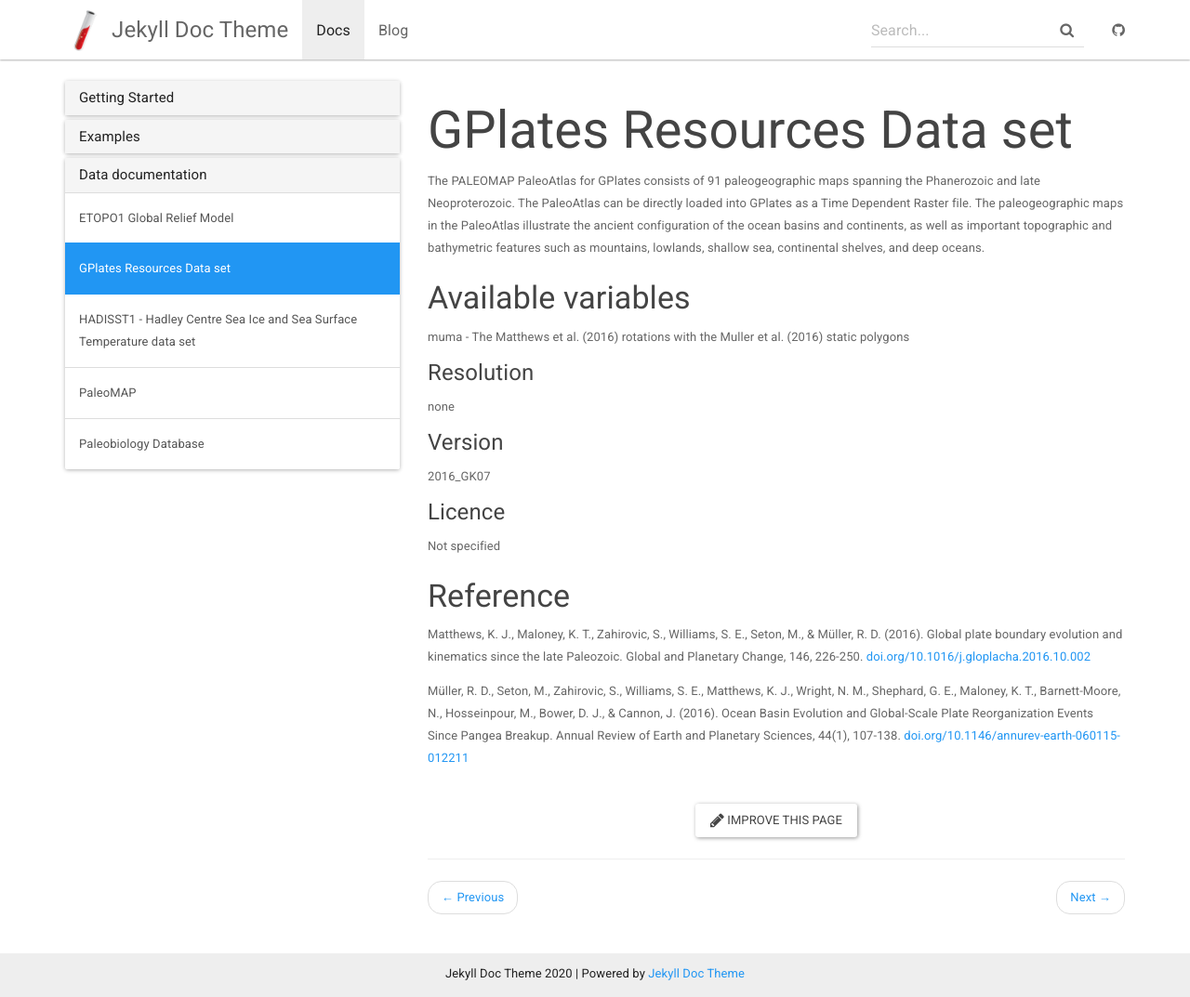
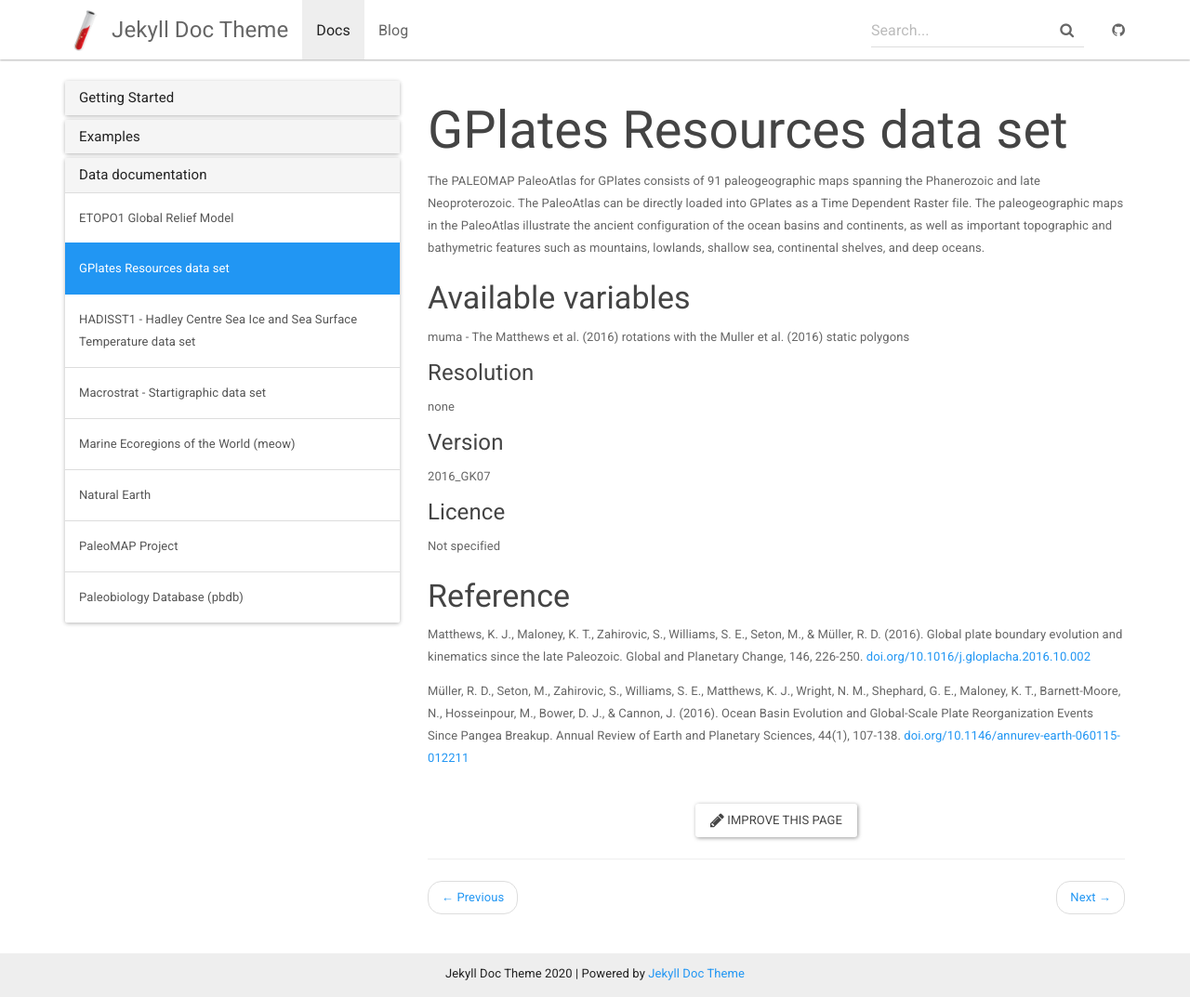
Before and after one commit to chronosphere-info/chronosphere-info.github.io, a Jekyll site: the page built from _docs/data/GPlates.md, in a window 1280 px wide and 1073 px high. Shown: the whole window at 93% size. Built offline with Jekyll 4.4.1, drawn with Linux system fonts in a browser that asks for light colours.

Commit message:
Natural Earth

```diff
--- a/_data/docs.yml
+++ b/_data/docs.yml
@@ -14,5 +14,8 @@
   - ETOPO1
   - GPlates
   - HADISST1
+  - macrostat
+  - meow
+  - NaturalEarth
   - paleomap
   - pbdb
--- a/_docs/data/GPlates.md
+++ b/_docs/data/GPlates.md
@@ -1,5 +1,5 @@
 ---
-title: GPlates Resources Data set
+title: GPlates Resources data set
 permalink: /docs/GPlates/
 ---
 The PALEOMAP PaleoAtlas for GPlates consists of 91 paleogeographic maps spanning the Phanerozoic and late Neoproterozoic. The PaleoAtlas can be directly loaded into GPlates as a Time Dependent Raster file. The paleogeographic maps in the PaleoAtlas illustrate the ancient configuration of the ocean basins and continents, as well as important topographic and bathymetric features such as mountains, lowlands, shallow sea, continental shelves, and deep oceans.
--- a/_docs/data/paleomap.md
+++ b/_docs/data/paleomap.md
@@ -1,5 +1,5 @@
 ---
-title: PaleoMAP
+title: PaleoMAP Project
 permalink: /docs/paleomap/
 ---
 The PaleoMAP Project is to illustrate the plate tectonic development of the ocean basins and continents, as well as the changing distribution of land and sea during the past 1100 million years.
--- a/_docs/data/pbdb.md
+++ b/_docs/data/pbdb.md
@@ -1,5 +1,5 @@
 ---
-title: Paleobiology Database
+title: Paleobiology Database (pbdb)
 permalink: /docs/pbdb/
 ---
 The Paleobiology Database is a public database of paleontological data that anyone can use, maintained by an international non-governmental group of paleontologists.
```
Also changed, not shown: _docs/data/NaturalEarth.md (added, +52 -0 lines), _docs/data/macrostat.md (added, +32 -0 lines), _docs/data/meow.md (added, +29 -0 lines).
